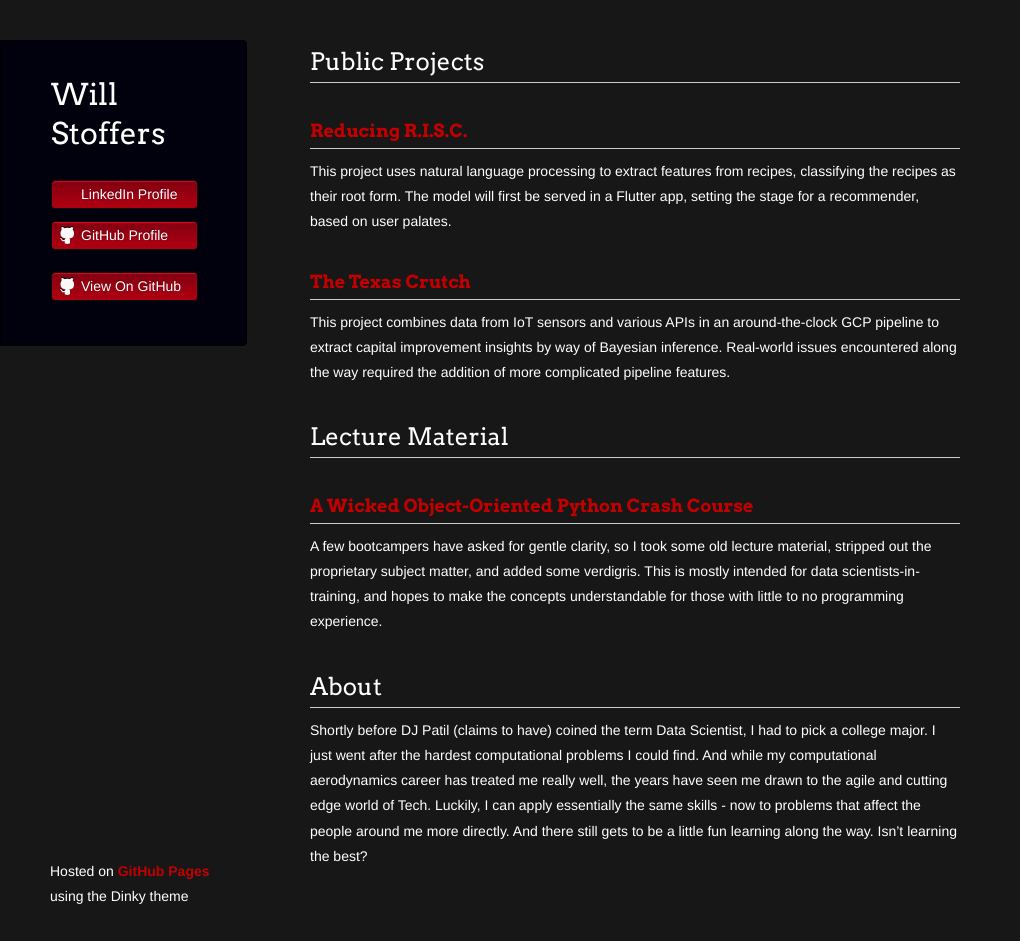
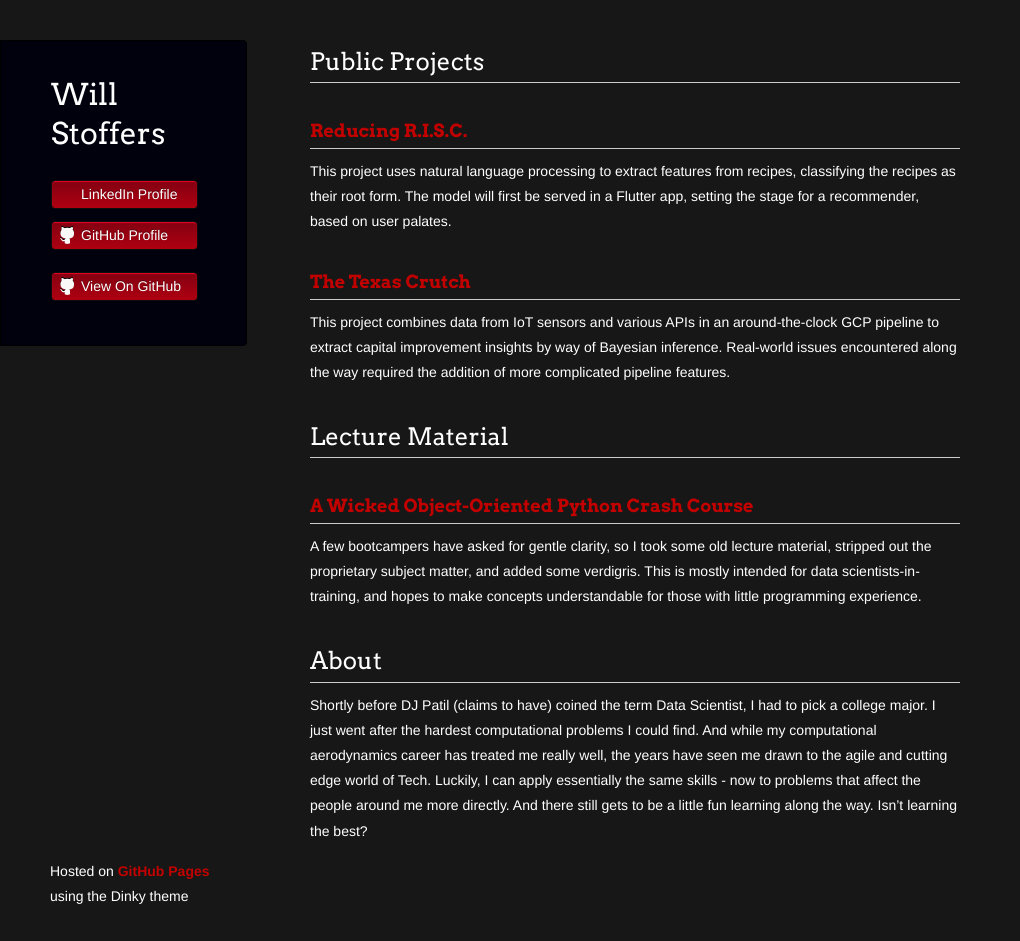
Before and after one commit to wstoffers/wstoffers.github.io, a Jekyll site: the page built from index.md, in a window 1280 px wide and 941 px high. Shown: the whole window, without its empty margins (0-1020 px from the left). Built offline with Jekyll 4.4.1, drawn with Linux system fonts in a browser that asks for light colours; our own code applies the rules of GitHub Pages for plain Markdown files; a script that is not in the unit is left out; the repository's description, which GitHub fills in, is left out.

Commit message:
Altering wording

```diff
--- a/index.md
+++ b/index.md
@@ -34,7 +34,7 @@ This project combines data from IoT sensors and various APIs in an around-the-cl
 ## Lecture Material
 
 ### [A Wicked Object-Oriented Python Crash Course](wickedoop/)
-A few bootcampers have asked for gentle clarity, so I took some old lecture material, stripped out the proprietary subject matter, and added some verdigris. This is mostly intended for data scientists-in-training, and hopes to make the concepts understandable for those with little to no programming experience.
+A few bootcampers have asked for gentle clarity, so I took some old lecture material, stripped out the proprietary subject matter, and added some verdigris. This is mostly intended for data scientists-in-training, and hopes to make concepts understandable for those with little programming experience.
 
 ## About
 
```
